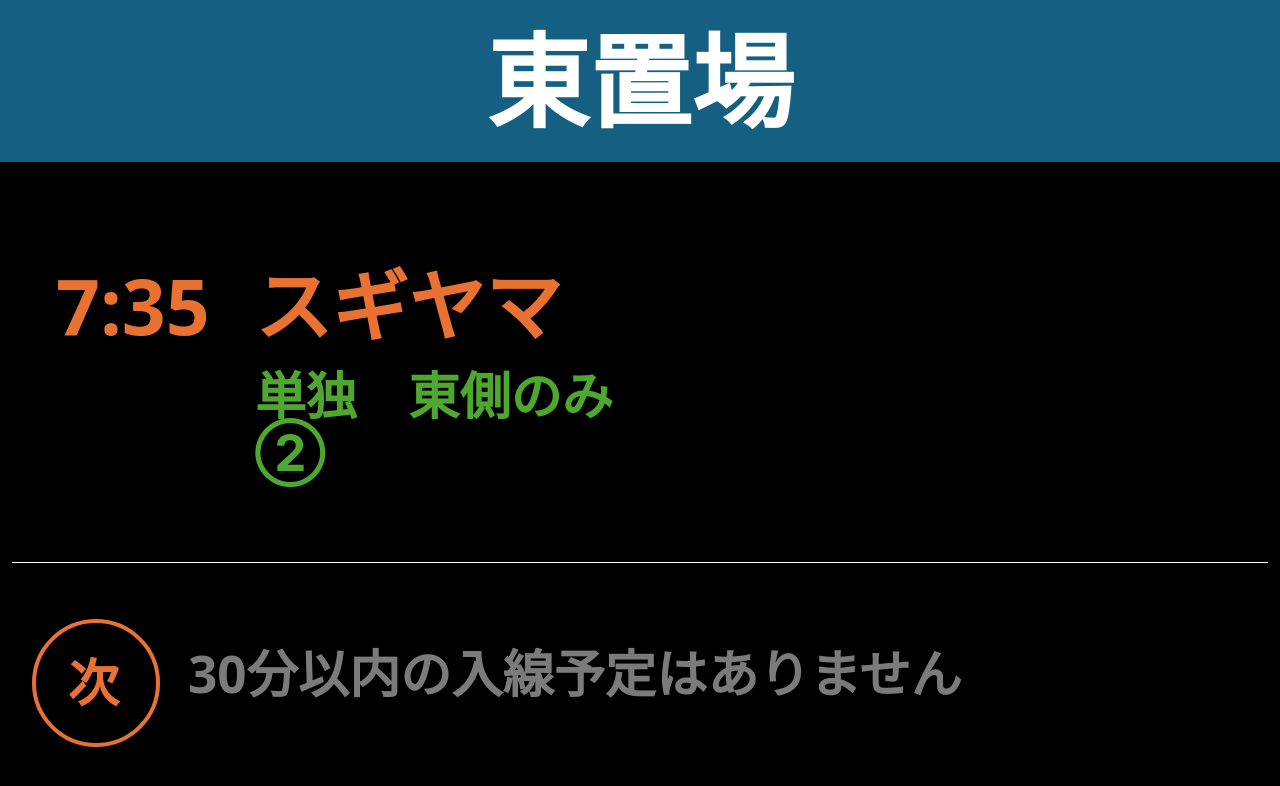
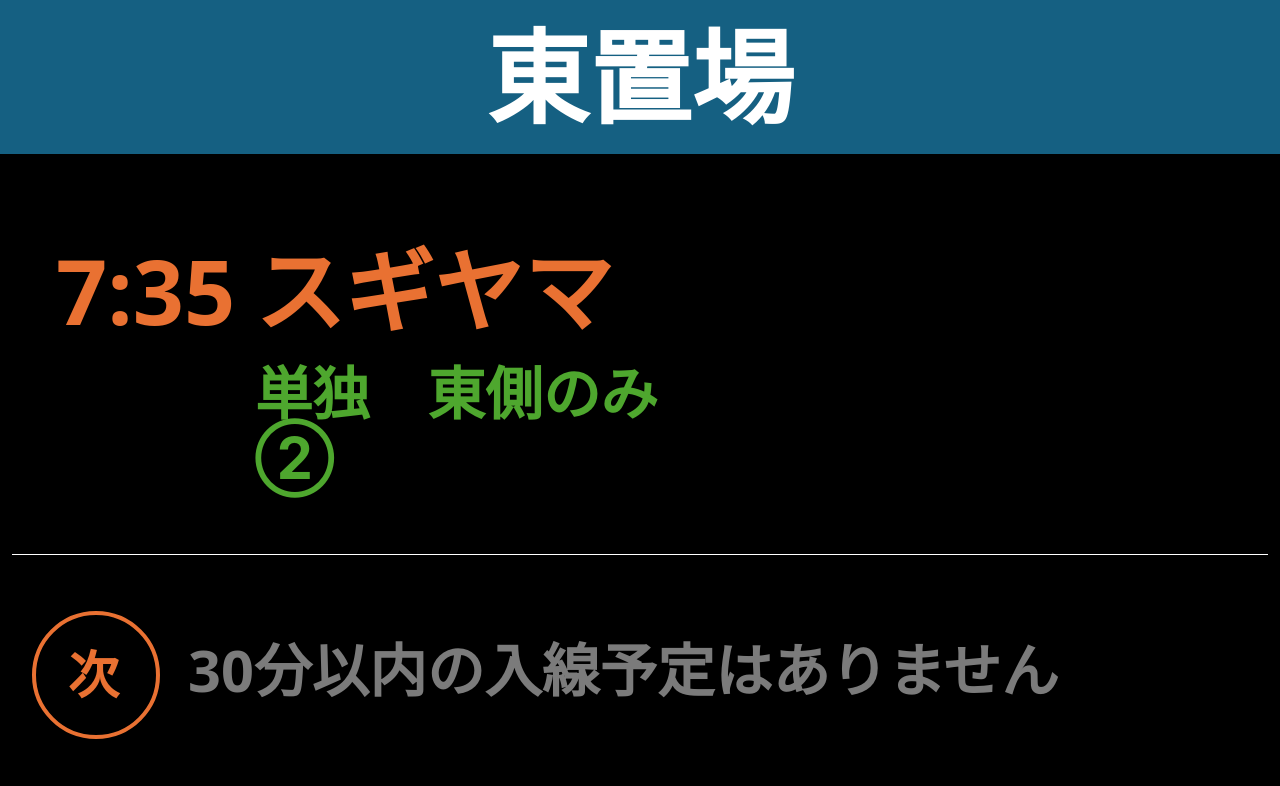
Before and after one commit to kmaruoka/essahoisa, a React (Vite) app: page / in a window 1280 px wide. Shown: the top 786 px of the page. Built offline with nearby package versions, Linux system fonts and the light colour scheme.

Commit message:
style: レイアウト調整

```diff
--- a/public/data/east.json
+++ b/public/data/east.json
@@ -110,7 +110,7 @@
       "order": "11",
       "arrivalTime": "11:30",
       "finishTime": "11:35",
-      "supplierName": "豊川加藤2便",
+      "supplierName": "三和マテリアル\n光徳便（高棚便空箱含む）",
       "preparation": "単独",
       "yard": "東側のみ",
       "lane": "④or⑤",
@@ -122,7 +122,7 @@
       "order": "12",
       "arrivalTime": "11:40",
       "finishTime": "11:45",
-      "supplierName": "東亜電機",
+      "supplierName": "三和マテリアル\n光徳便（高棚便空箱含む）",
       "preparation": "単独",
       "yard": "西側のみ",
       "lane": "⑪",
--- a/src/styles.css
+++ b/src/styles.css
@@ -15,11 +15,21 @@
   /* ヘッダの音声案内 */
   --font-size-small: clamp(2rem, 3vw, 5.5rem);
   /* 上段の上段 */
-  --font-size-responsive-large: clamp(1.8rem, 6vw, 7.0rem);
+  --font-size-responsive-large: clamp(1.8rem, 7vw, 7.9rem);
   /* 上段の下段と下段の上段 */
-  --font-size-responsive-medium: clamp(1.5rem, 4.0vw, 6.0rem);
+  --font-size-responsive-medium: clamp(1.5rem, 4.5vw, 6.0rem);
   /* 下段の下段 */
-  --font-size-responsive-small: clamp(1.2rem, 3.6vw, 5.0rem);
+  --font-size-responsive-small: clamp(1.2rem, 3.8vw, 5.0rem);
+}
+
+/* スプリット表示用の文字サイズ調整 */
+.split-screen {
+  --font-size-large: clamp(2.8rem, 5.6vw, 5.04rem);
+  --font-size-medium: clamp(1.75rem, 2.8vw, 4.55rem);
+  --font-size-small: clamp(1.4rem, 2.1vw, 3.85rem);
+  --font-size-responsive-large: clamp(1.26rem, 4.2vw, 4.7rem);
+  --font-size-responsive-medium: clamp(1.05rem, 3.5vw, 4.0rem);
+  --font-size-responsive-small: clamp(0.84rem, 3.0vw, 3.5rem);
 }
 
 html, body {
@@ -29,7 +39,6 @@ html, body {
   max-height: 100vh;
   overflow: hidden;
   background: var(--color-background);
-  color: var(--color-note);
   font-weight: 700;
 }
 
@@ -37,7 +46,7 @@ html, body {
 .footer {
   background: var(--color-header-bg);
   color: var(--color-header-text);
-  padding: 0.25rem;
+  padding: 0;
   /* Row 自体が flex なので不要 */
 }
 
@@ -276,16 +285,6 @@ html, body {
   }
 }
 
-/* スプリット表示用の文字サイズ調整 */
-.split-screen {
-  --font-size-large: clamp(2.8rem, 5.6vw, 5.04rem);
-  --font-size-medium: clamp(1.75rem, 2.8vw, 4.55rem);
-  --font-size-small: clamp(1.4rem, 2.1vw, 3.85rem);
-  --font-size-responsive-large: clamp(1.26rem, 4.2vw, 4.7rem);
-  --font-size-responsive-medium: clamp(1.05rem, 3.5vw, 4.0rem);
-  --font-size-responsive-small: clamp(0.84rem, 3.0vw, 3.5rem);
-}
-
 /* スプリット表示時の「次」の丸のサイズ調整 */
 .split-screen .next-indicator {
   width: 5rem;
```
